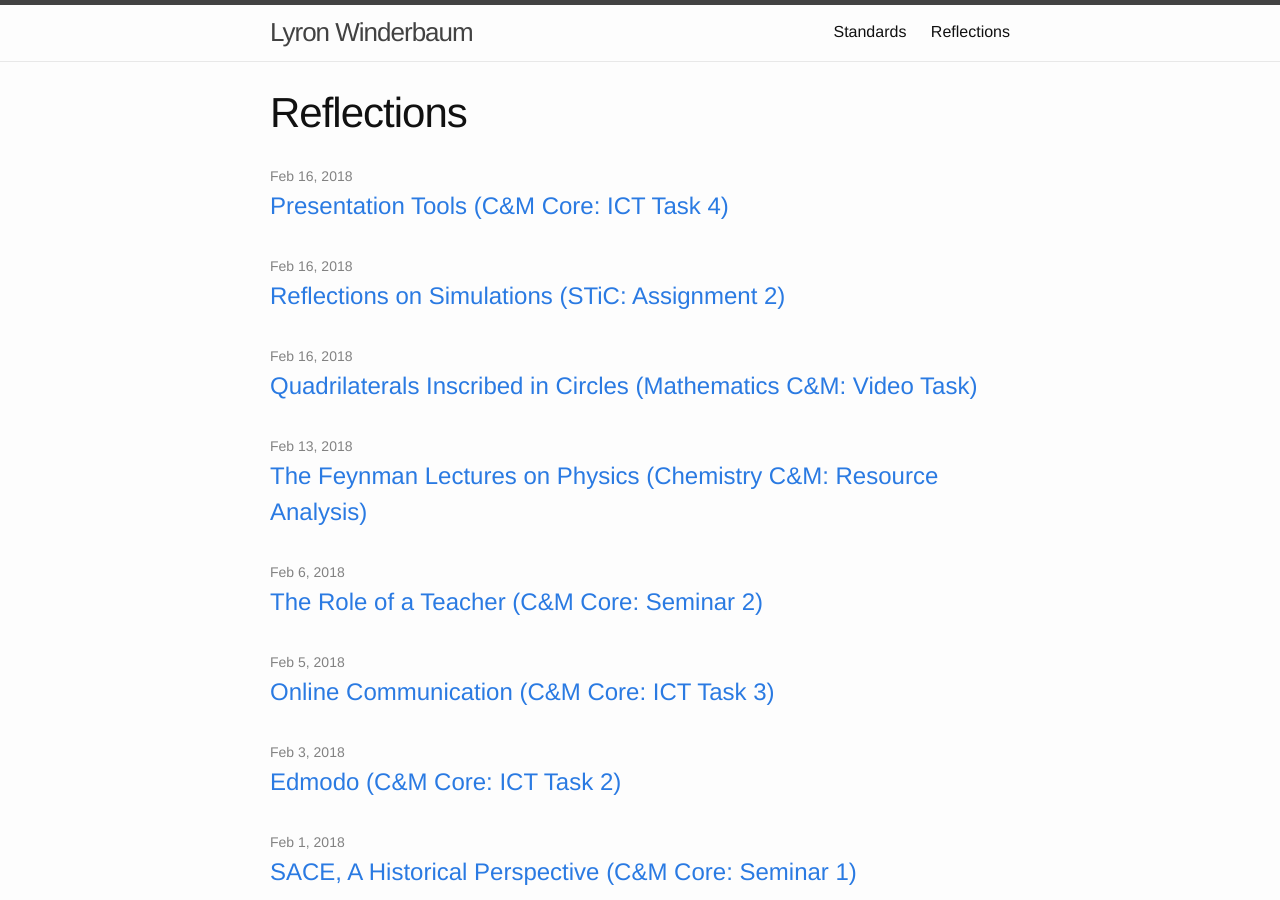
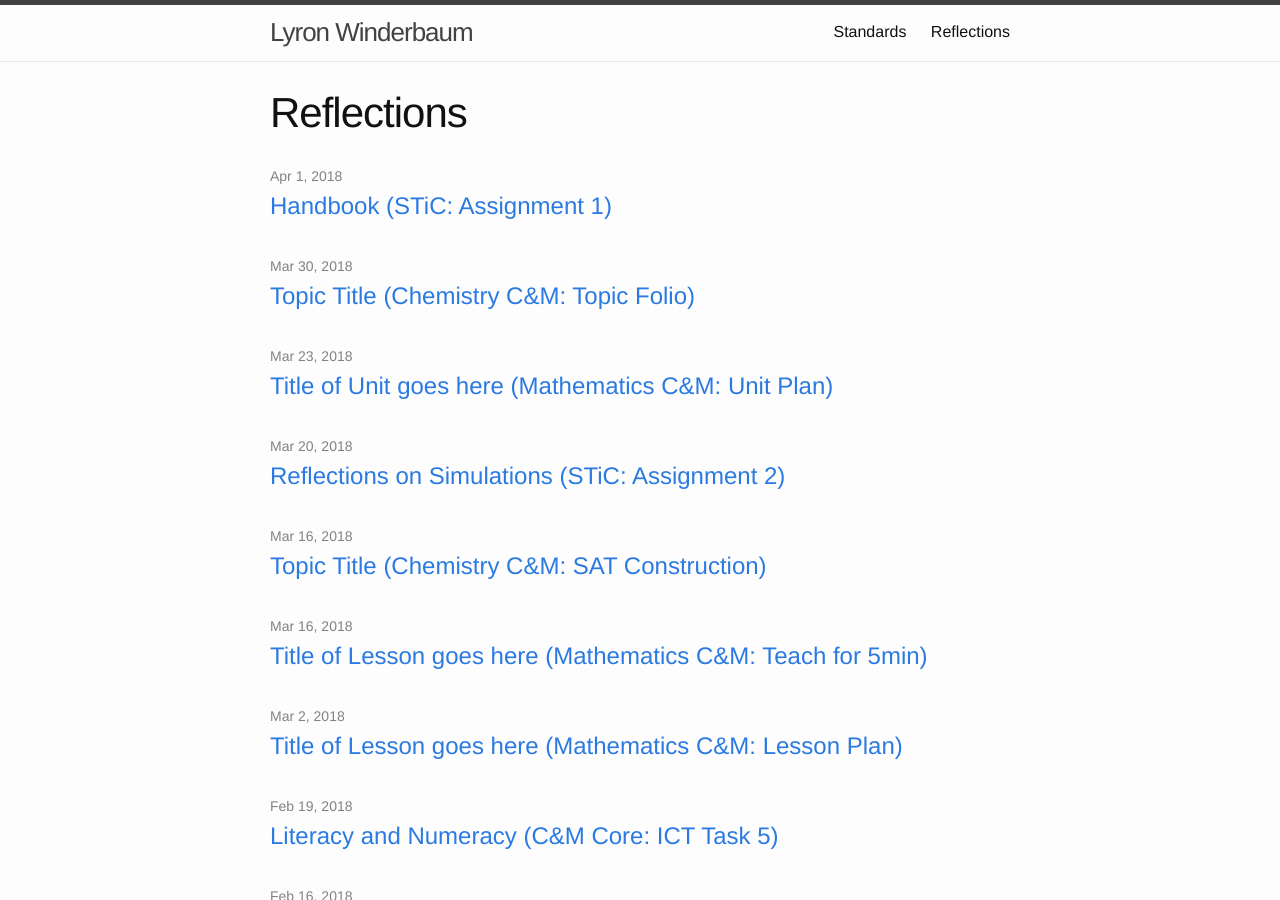
Before and after one commit to Armadilloa16/eportfolio, a Jekyll site: the page built from reflections.html, in a window 1280 px wide and 900 px high. Built offline with Jekyll 4.4.1, drawn with Linux system fonts in a browser that asks for light colours.

Commit message:
ICT Task 5 and posted future assignments at their due dates

```diff
--- /dev/null
+++ b/_posts/2018-02-19-literacy-and-numeracy.md
@@ -0,0 +1,42 @@
+---
+layout: post
+title:  "Literacy and Numeracy (C&M Core: ICT Task 5)"
+date:   2018-02-19 12:47:00 +1030
+categories: MTeach CMcore ICT
+---
+
+Fundamental to education is the "3Rs":
+- Reading
+- Writing
+- Arithmetic
+
+In this task we where briefly introduced to a number of different tools for using technology to aid in developing literacy and numeracy. For numeracy and mathematics we saw:
+- Mathletics
+- Mathsonline
+- Geogebra
+- Gapminder
+
+For english and literacy we looked at:
+- Turn-it-in
+- Word
+- Schmoop
+
+We had three questions to reflect and post responses too, these are included in my post to the discussion board, which follows:
+
+<blockquote markdown="1">
+
+**Question 1: Should ICT be considered as important as the 3 R's?**
+
+I'm not sure what the current state of the field is, but I think both are important. It also comes down to how you interpret the 3 R's to some degree --- as Jarrod said, there is also now "Digital Literacy", do you include that in the literacy component of the 3 R's? I think ICT is important, but I also think "the basics": arithmetic, writing with pens/ pencils, etc. are important as well, and I think that some kind of balance should be found between both. Where exactly that balance should be, I don't feel qualified to say.
+
+**Question 2: Program Review**
+
+Geogebra is fantastic in explaining/ teaching maths. I've used it twice in my MTeach degree already! Once in [an earlier ICT task]({{ site.baseurl }}{% post_url 2018-02-03-edmodo %}), and once in a task for Senior Mathematics Curriculum and Methodology to make [an educational video]({{ site.baseurl }}{% post_url 2018-02-16-quadrilaterals-video %}). It can be used to create an interactive task for students where they can play with functions and geometry, and it can be used to demonstrate ideas like how i demonstrate that angles subtended by the same arc are equal in my video.
+
+**Question 3: Shift in Pedagogy?**
+
+In some ways I think the role of the teacher has changed as we move from an industrial age to an information age, but in many ways I think the fundamental role of the teacher has stayed the same. The content being taught and the methods for teaching are changing. In many ways the purpose of the teacher is the same: to help educate and prepare students for life in our society. Society has changed, and so what the students need to learn has changed. On the other hand the role of the teacher has changed from the source of information to a curator and guide through information, but I see these changes as reflections of the changes in our society, not changes in the purpose of teaching. So I would say that the role of the teacher has changed dramatically in terms of the approach to teaching and the activities undertaken in the course of teaching, but that the role of the teacher has stayed very constant in terms of it's underlying purpose, motivation, and goals.
+
+</blockquote>
+
+TODO: I should add links to APST Standards to this...
--- /dev/null
+++ b/_posts/2018-03-02-maths-lesson-plan.md
@@ -0,0 +1,11 @@
+---
+layout: post
+title:  "Title of Lesson goes here (Mathematics C&M: Lesson Plan)"
+date:   2018-03-02 12:00:00 +1030
+categories: MTeach STiC
+---
+TODO: Posted at due date.
+
+TODO: Rename this with relevant name.
+
+[Instructions and rubric]({{ site.baseurl }}/files/assignments/MathsLessonPlan.pdf) are availanble as well as the [lesson plan template]({{ site.baseurl }}/files/assignments/MathsLessonPlanTemplate.docx).
--- /dev/null
+++ b/_posts/2018-03-16-5min-teaching.md
@@ -0,0 +1,9 @@
+---
+layout: post
+title:  "Title of Lesson goes here (Mathematics C&M: Teach for 5min)"
+date:   2018-03-16 12:00:00 +1030
+categories: MTeach STiC
+---
+TODO: Posted at due date.
+
+TODO: Rename this with relevant name.
--- /dev/null
+++ b/_posts/2018-03-16-chem-SAT.md
@@ -0,0 +1,9 @@
+---
+layout: post
+title:  "Topic Title (Chemistry C&M: SAT Construction)"
+date:   2018-03-16 12:00:00 +1030
+categories: chemCM
+---
+TODO: Posted at due date.
+
+TODO: Rename this with relevant name.
--- /dev/null
+++ b/_posts/2018-03-23-maths-unit-plan.md
@@ -0,0 +1,9 @@
+---
+layout: post
+title:  "Title of Unit goes here (Mathematics C&M: Unit Plan)"
+date:   2018-03-23 12:00:00 +1030
+categories: MTeach STiC
+---
+TODO: Posted at due date.
+
+TODO: Rename this with relevant name.
--- /dev/null
+++ b/_posts/2018-03-30-chem-topic-folio.md
@@ -0,0 +1,9 @@
+---
+layout: post
+title:  "Topic Title (Chemistry C&M: Topic Folio)"
+date:   2018-03-30 12:00:00 +1030
+categories: chemCM
+---
+TODO: Posted at due date.
+
+TODO: Rename this with relevant name.
--- /dev/null
+++ b/_posts/2018-04-01-handbook.md
@@ -0,0 +1,13 @@
+---
+layout: post
+title:  "Handbook (STiC: Assignment 1)"
+date:   2018-04-01 12:00:00 +1030
+categories: MTeach STiC
+---
+TODO: Posted at due date.
+
+We where tasked to create a handbook of classroom management strategies for Student Teacher in the Classroom (STiC), [the instructions and rubric are available]({{ site.baseurl }}/files/assignments/handbook/STiCassignment1.pdf). There is also a wealth of resources on the MyUni page, including:
+- A list of videos used in lectures
+- Key points to focus on when making the handbook
+- Examples of handbooks from previous years
+- Numerous figures and lists of resources for strategies, theorists, and theories.
```
Also changed, not shown: _posts/2018-03-20-simulations.md (renamed from _posts/2018-02-16-simulations.md, +2 -1 lines), files/assignments/handbook/Hierarchy of Management Intervention Diagram (Levin & Nolan, 2005).jpg (added), 3 other files.
